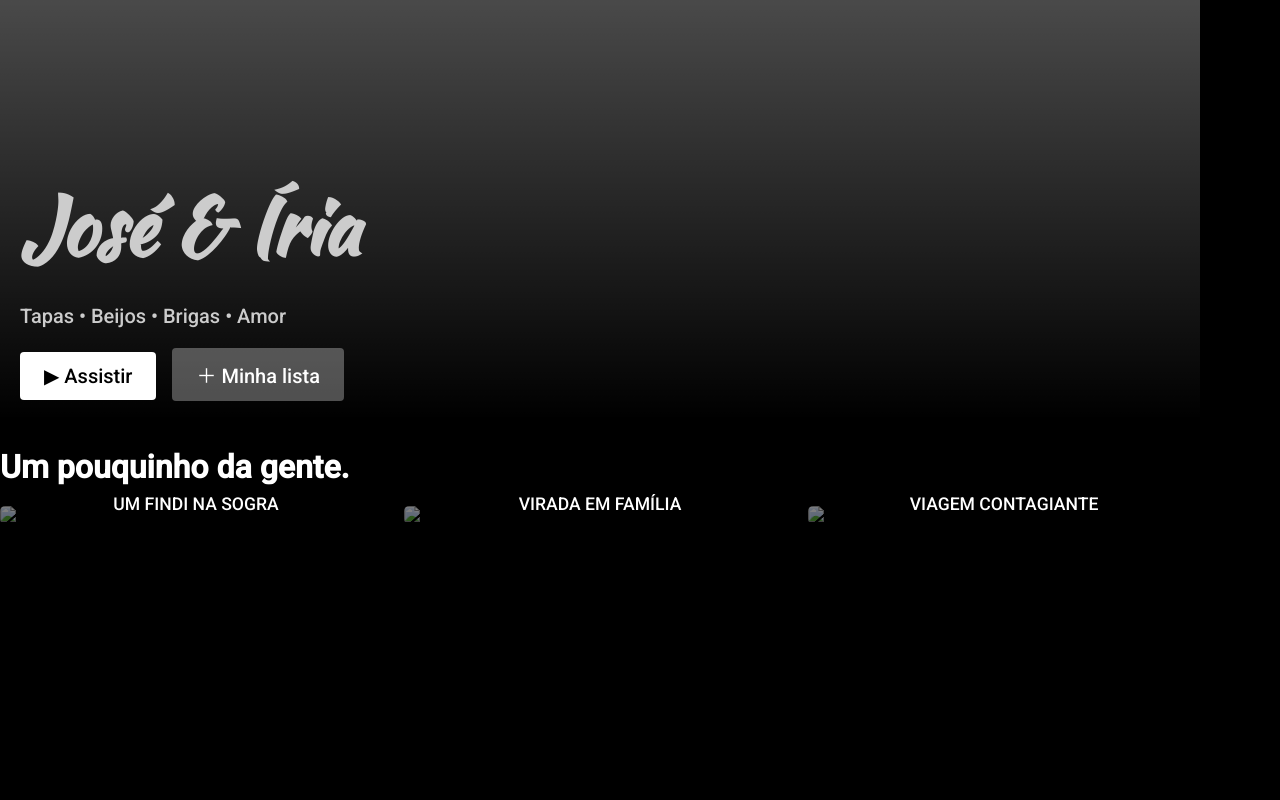
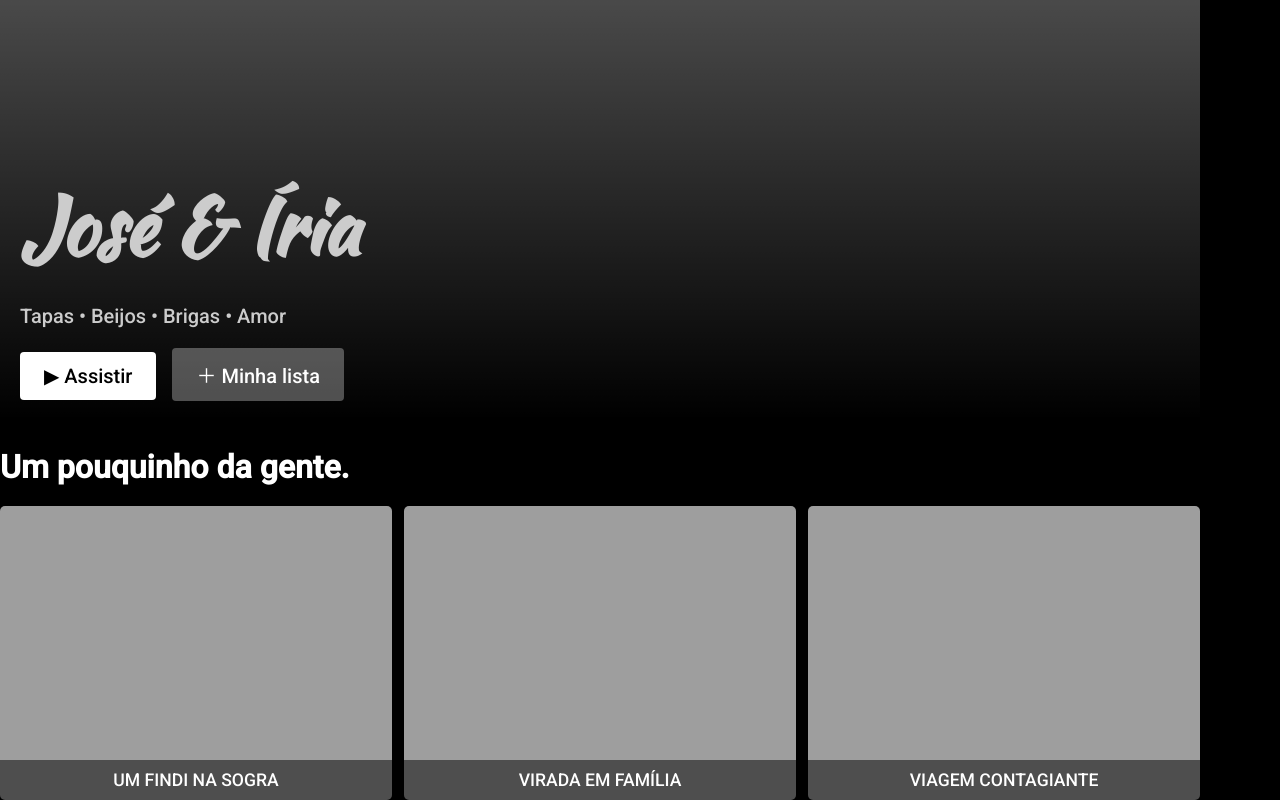
Before and after one commit to joseviniciuscs/joseeiria, a plain HTML site: page index.html in a window 1280 px wide. Shown: the part 583-1383 px from the top of the page. Before the commit the page ends 1107 px from the top, so only its background shows below. Drawn offline with Linux system fonts and the light colour scheme; the site is published under a folder, as on GitHub Pages, so addresses that start at the root find nothing.

Commit message:
correcao seguunda sec

```diff
--- a/index.html
+++ b/index.html
@@ -49,15 +49,15 @@
         <h2>Um pouquinho da gente.</h2>
         <div class="container">
           <div class="container-img">
-            <img src="/imagens/foto1.svg" alt="findSogra" />
+            <img src="imagens/foto1.svg" alt="findSogra" />
             <span>Um Findi na Sogra</span>
           </div>
           <div class="container-img">
-            <img src="/imagens/foto2.svg" alt="vira em familia" />
+            <img src="imagens/foto2.svg" alt="vira em familia" />
             <span>Virada em Família</span>
           </div>
           <div class="container-img">
-            <img src="/imagens/foto3.svg" alt="Viagem" />
+            <img src="imagens/foto3.svg" alt="Viagem" />
             <span>Viagem Contagiante</span>
           </div>
         </div>
```
